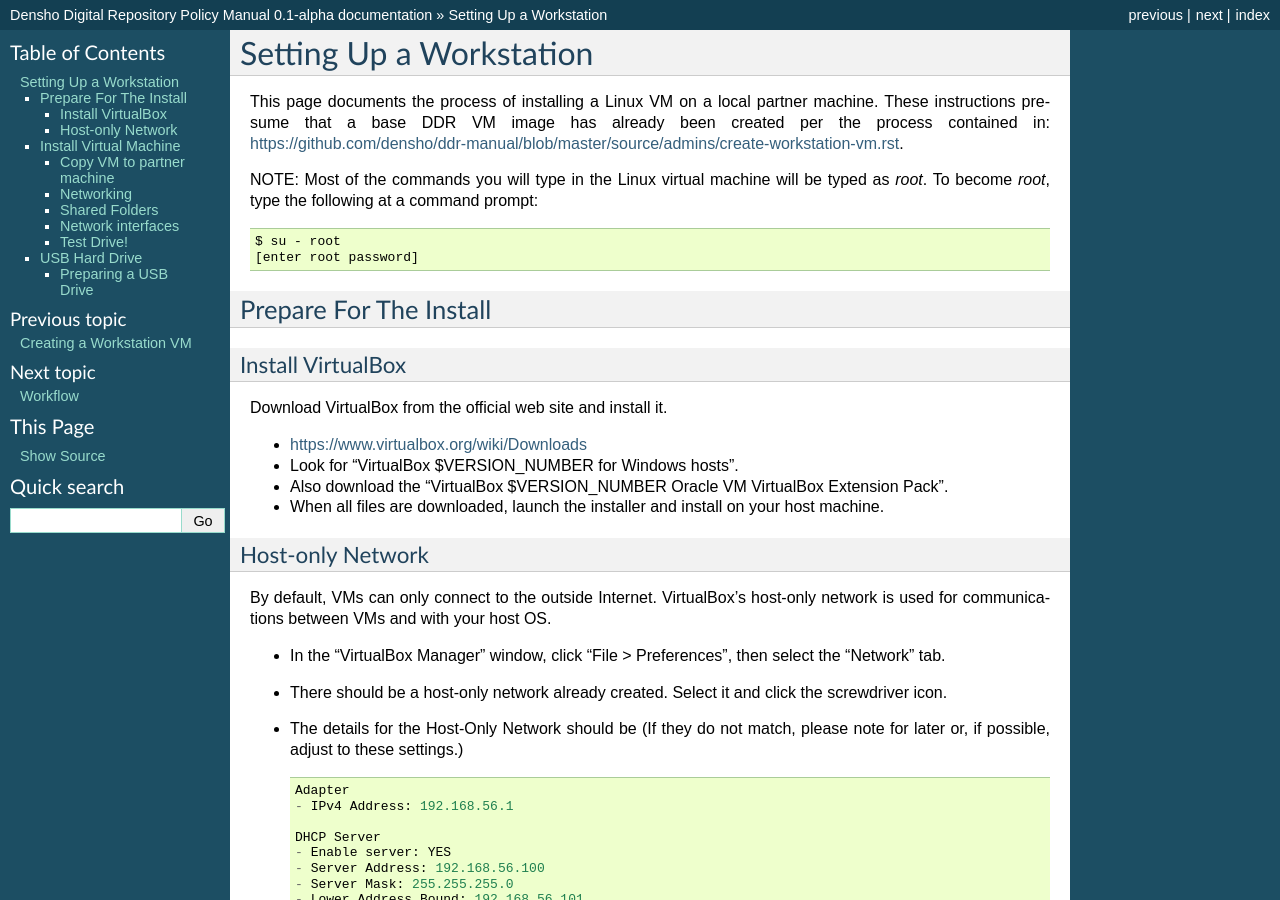
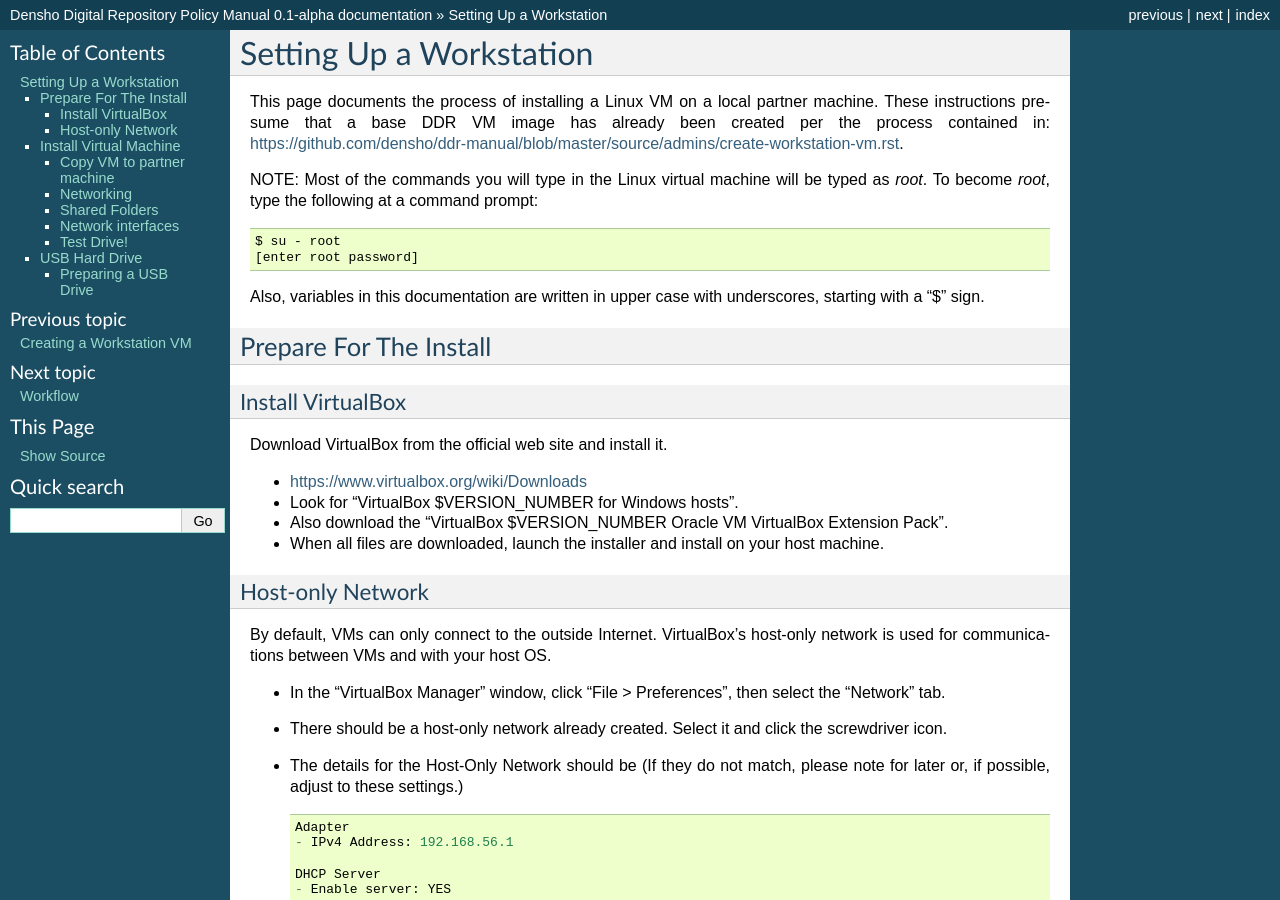
Before and after one commit to denshoproject/ddr-manual, a Sphinx documentation site: the page built from source/admins/setup-workstation.rst, in a window 1280 px wide and 900 px high. Built offline with Sphinx 7.4.7, drawn with Linux system fonts in a browser that asks for light colours; pages that are not in the unit, such as notebooks, are missing from menus.

Commit message:
Update setup-workstation.rst
Added note about documentation convention for variable names.

```diff
--- a/source/admins/setup-workstation.rst
+++ b/source/admins/setup-workstation.rst
@@ -10,7 +10,7 @@ NOTE: Most of the commands you will type in the Linux virtual machine will be ty
     $ su - root
     [enter root password]
 
-
+Also, variables in this documentation are written in upper case with underscores, starting with a "$" sign.
 
 
 
```
